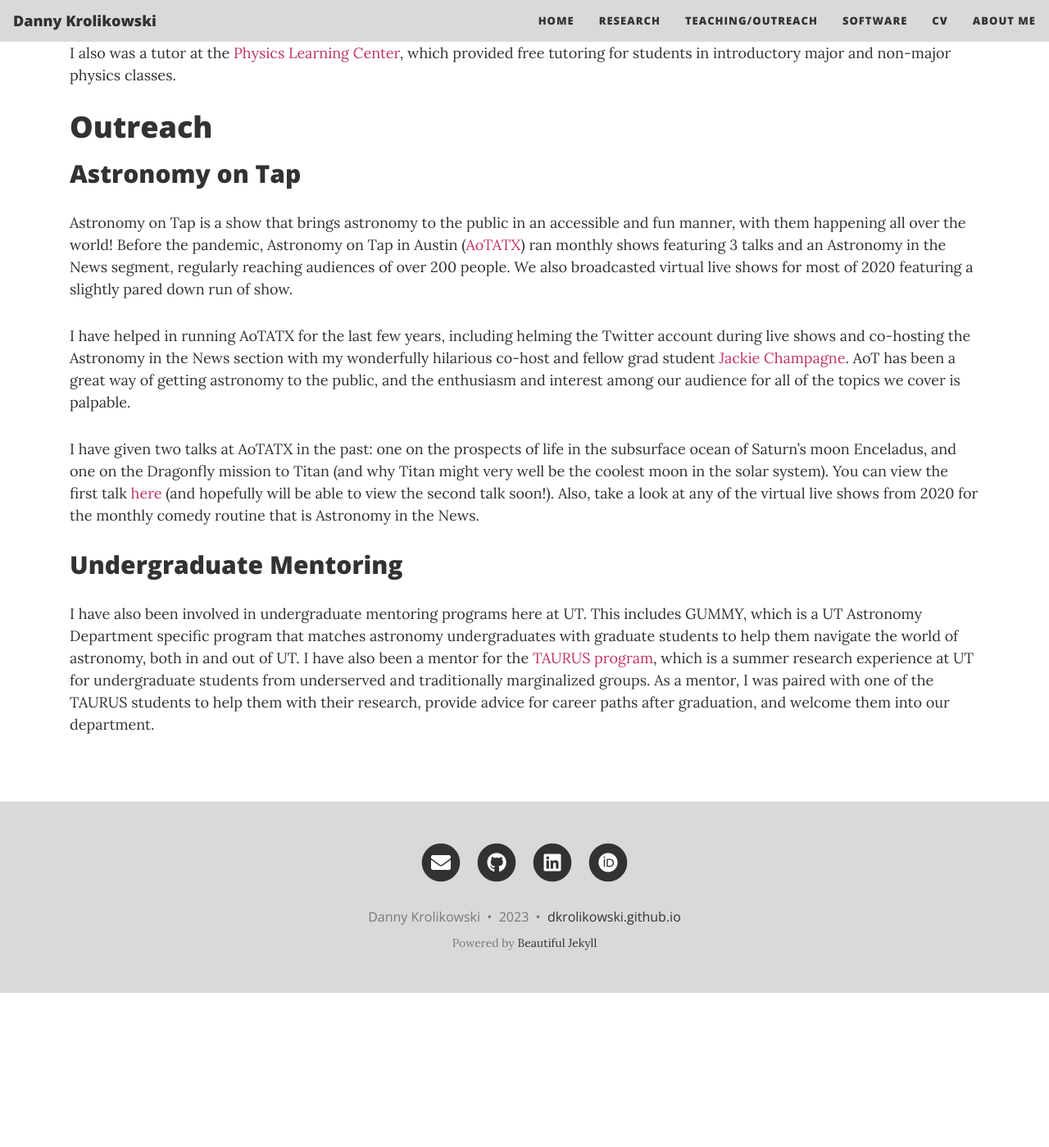
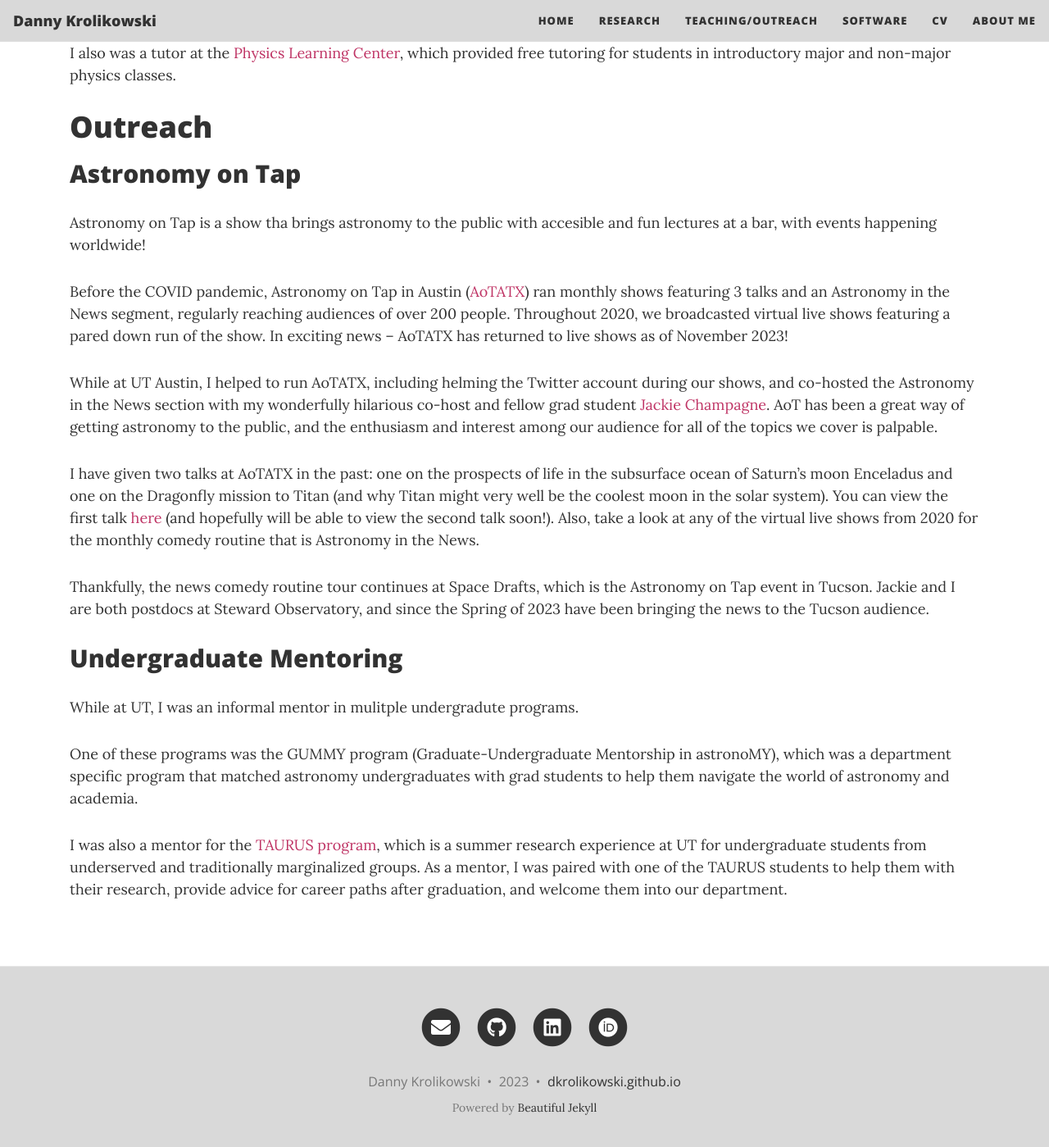
Before and after one commit to dkrolikowski/dkrolikowski.github.io, a Jekyll site: the page built from teach.md, in a window 1280 px wide and 1400 px high, scrolled down 1749 px. Shown: the whole window at 82% size. Built offline with Jekyll 4.4.1, drawn with Linux system fonts in a browser that asks for light colours; nearby versions of some CDN libraries; before the commit the page ends 2960 px from its top, so only the background shows below that.

Commit message:
Update teach.md
Finish updated teaching

```diff
--- a/teach.md
+++ b/teach.md
@@ -33,14 +33,22 @@ I also was a tutor at the [Physics Learning Center](https://www.geneseo.edu/~pog
 
 ## Astronomy on Tap
 
-Astronomy on Tap is a show that brings astronomy to the public in an accessible and fun manner, with them happening all over the world! Before the pandemic, Astronomy on Tap in Austin ([AoTATX](https://www.aotatx.org)) ran monthly shows featuring 3 talks and an Astronomy in the News segment, regularly reaching audiences of over 200 people. We also broadcasted virtual live shows for most of 2020 featuring a slightly pared down run of show.
+Astronomy on Tap is a show tha brings astronomy to the public with accesible and fun lectures at a bar, with events happening worldwide!
 
-I have helped in running AoTATX for the last few years, including helming the Twitter account during live shows and co-hosting the Astronomy in the News section with my wonderfully hilarious co-host and fellow grad student [Jackie Champagne](http://jackiechampagne.com). AoT has been a great way of getting astronomy to the public, and the enthusiasm and interest among our audience for all of the topics we cover is palpable.
+Before the COVID pandemic, Astronomy on Tap in Austin ([AoTATX](https://www.aotatx.org)) ran monthly shows featuring 3 talks and an Astronomy in the News segment, regularly reaching audiences of over 200 people. Throughout 2020, we broadcasted virtual live shows featuring a pared down run of the show. In exciting news -- AoTATX has returned to live shows as of November 2023!
 
-I have given two talks at AoTATX in the past: one on the prospects of life in the subsurface ocean of Saturn's moon Enceladus, and one on the Dragonfly mission to Titan (and why Titan might very well be the coolest moon in the solar system). You can view the first talk [here](https://www.youtube.com/watch?v=bVnOff4VTcU) (and hopefully will be able to view the second talk soon!). Also, take a look at any of the virtual live shows from 2020 for the monthly comedy routine that is Astronomy in the News.
+While at UT Austin, I helped to run AoTATX, including helming the Twitter account during our shows, and co-hosted the Astronomy in the News section with my wonderfully hilarious co-host and fellow grad student [Jackie Champagne](http://jackiechampagne.com). AoT has been a great way of getting astronomy to the public, and the enthusiasm and interest among our audience for all of the topics we cover is palpable.
+
+I have given two talks at AoTATX in the past: one on the prospects of life in the subsurface ocean of Saturn's moon Enceladus and one on the Dragonfly mission to Titan (and why Titan might very well be the coolest moon in the solar system). You can view the first talk [here](https://www.youtube.com/watch?v=bVnOff4VTcU) (and hopefully will be able to view the second talk soon!). Also, take a look at any of the virtual live shows from 2020 for the monthly comedy routine that is Astronomy in the News.
+
+Thankfully, the news comedy routine tour continues at Space Drafts, which is the Astronomy on Tap event in Tucson. Jackie and I are both postdocs at Steward Observatory, and since the Spring of 2023 have been bringing the news to the Tucson audience.
 
 <!-- <iframe width="560" height="315" src="https://www.youtube.com/watch?v=bVnOff4VTcU"  frameborder="0"  allow="autoplay; encrypted-media" allowfullscreen></iframe> -->
 
 ## Undergraduate Mentoring
 
-I have also been involved in undergraduate mentoring programs here at UT. This includes GUMMY, which is a UT Astronomy Department specific program that matches astronomy undergraduates with graduate students to help them navigate the world of astronomy, both in and out of UT. I have also been a mentor for the [TAURUS program](https://sites.cns.utexas.edu/taurus/home), which is a summer research experience at UT for undergraduate students from underserved and traditionally marginalized groups. As a mentor, I was paired with one of the TAURUS students to help them with their research, provide advice for career paths after graduation, and welcome them into our department.
+While at UT, I was an informal mentor in mulitple undergradute programs.
+
+One of these programs was the GUMMY program (Graduate-Undergraduate Mentorship in astronoMY), which was a department specific program that matched astronomy undergraduates with grad students to help them navigate the world of astronomy and academia.
+
+I was also a mentor for the [TAURUS program](https://sites.cns.utexas.edu/taurus/home), which is a summer research experience at UT for undergraduate students from underserved and traditionally marginalized groups. As a mentor, I was paired with one of the TAURUS students to help them with their research, provide advice for career paths after graduation, and welcome them into our department.
```
